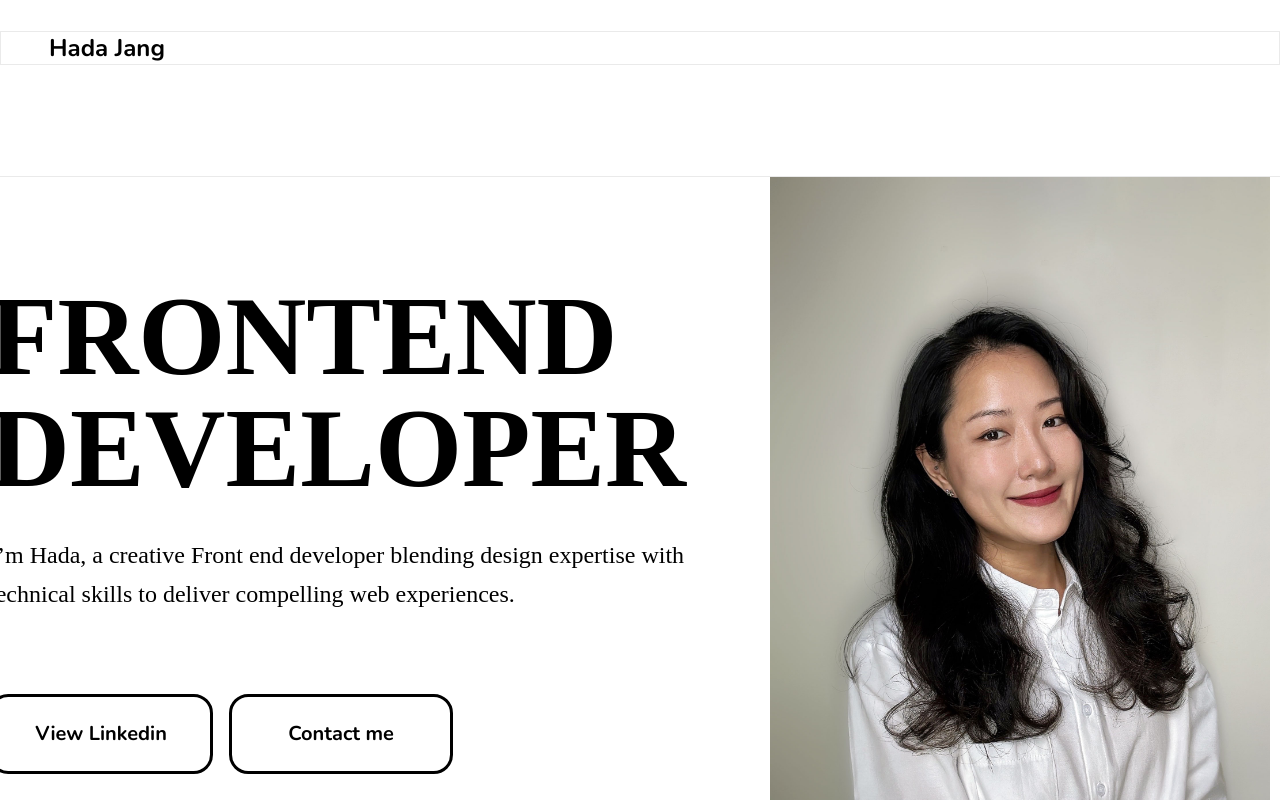
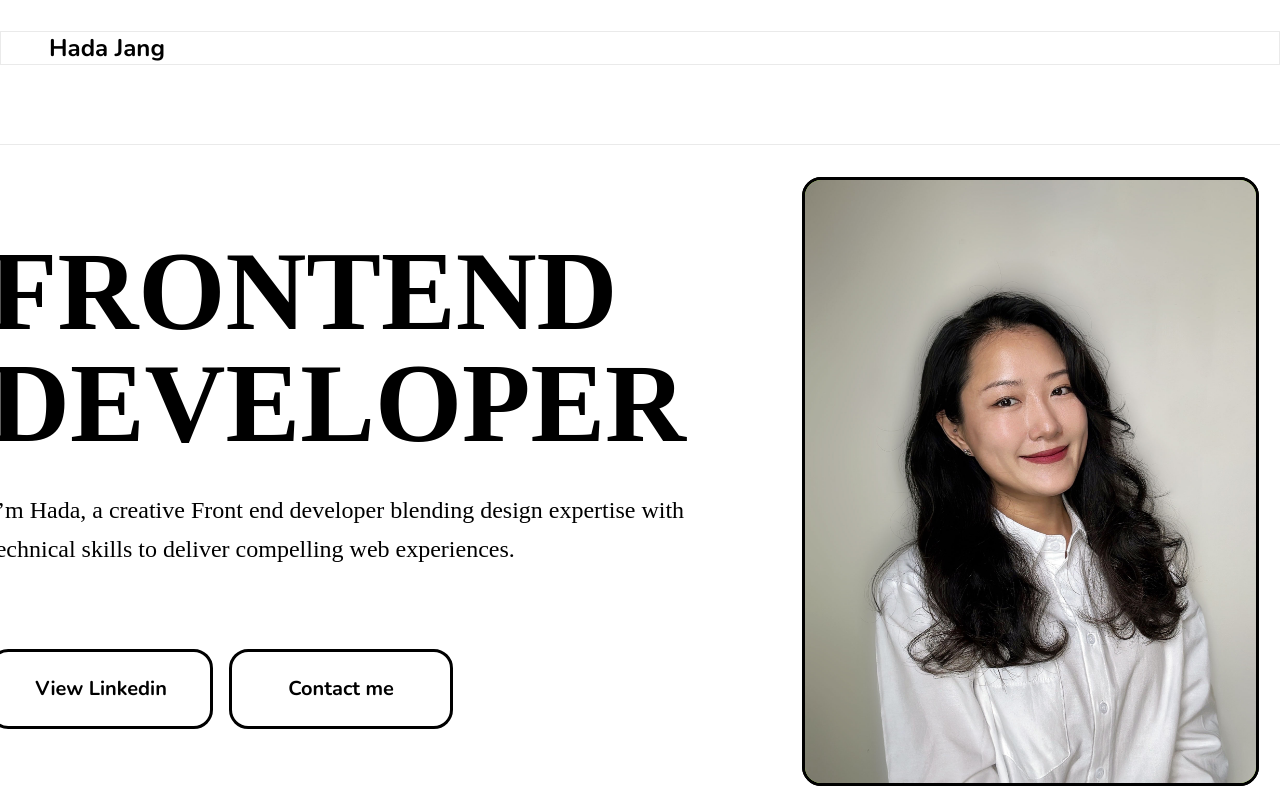
Before and after one commit to HadaRaion/hadajang.com, a Next.js app: page / in a window 1280 px wide. Shown: the top 800 px of the page. Built offline with nearby package versions, Linux system fonts and the light colour scheme.

Commit message:
Add prifile photo

```diff
--- a/components/Hero.tsx
+++ b/components/Hero.tsx
@@ -1,10 +1,10 @@
-import Image from 'next/image';
 import Container from './Container';
 import Button from './Button';
+import ProfileImage from './ProfileImage';
 
 export default function Hero() {
 	return (
-		<section className="p-20">
+		<section className="pt-12 pb-24">
 			<Container className="flex items-center">
 				<span className="w-3/5">
 					<h2 className="text-[7rem] leading-none uppercase font-extrabold">
@@ -25,16 +25,7 @@ export default function Hero() {
 					</div>
 				</span>
 				<span className="w-2/5">
-					<div>
-						<Image
-							src="/images/profile.jpg"
-							width={500}
-							height={500}
-							alt="Profile"
-							priority
-						/>
-						<div></div>
-					</div>
+					<ProfileImage />
 				</span>
 			</Container>
 		</section>
--- /dev/null
+++ b/components/ProfileImage.tsx
@@ -0,0 +1,32 @@
+'use client';
+
+import Image from 'next/image';
+import { useState } from 'react';
+
+export default function ProfileImage() {
+	const [bottomBoxPosition, setBottomBoxPosition] = useState({ x: 0, y: 0 });
+
+	const handleMouseMove = (event: React.MouseEvent<HTMLDivElement>) => {
+		const { clientX, clientY } = event;
+		const { left, top, width, height } =
+			event.currentTarget.getBoundingClientRect();
+
+		const x = ((clientX - left) / width) * 100;
+		const y = ((clientY - top) / height) * 100;
+	};
+
+	return (
+		<div className="relative aspect-[3/4] m-8" onMouseMove={handleMouseMove}>
+			<div className="absolute border w-full h-full inset-0 border-hada">
+				<Image src="/images/profile.jpg" alt="Profile" fill priority />
+			</div>
+
+			<div
+				className="bottomBox absolute border w-full h-full rounded-large bg-primary z-[-1]"
+				// style={{
+				// 	transform: `translate(${bottomBoxPosition.x}%, ${bottomBoxPosition.y}%)`,
+				// }}
+			></div>
+		</div>
+	);
+}
```
